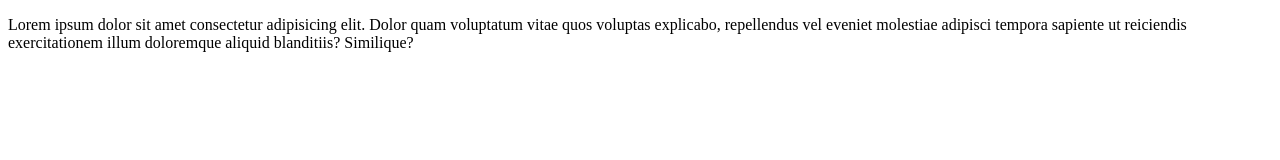
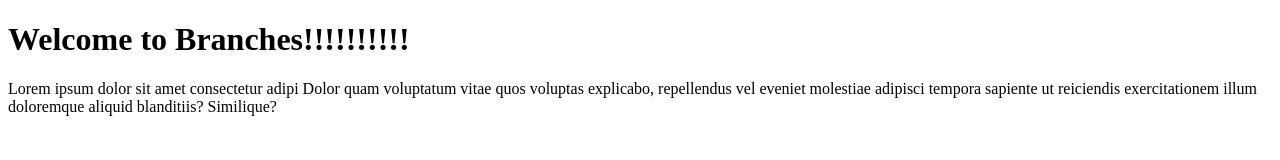
Before and after one commit to laurabartha/bunchobranches, a plain HTML site: page index.html in a window 1280 px wide. Drawn offline with Linux system fonts and the light colour scheme.

Commit message:
fix my conflicts

```diff
--- a/index.html
+++ b/index.html
@@ -7,6 +7,10 @@
   <title>Git branching lesson on test</title>
 </head>
 <body>
-  <p> Lorem ipsum dolor sit amet consectetur adipisicing elit. Dolor quam voluptatum vitae quos voluptas explicabo, repellendus vel eveniet molestiae adipisci tempora sapiente ut reiciendis exercitationem illum doloremque aliquid blanditiis? Similique?</p>
+  <h1> Welcome to Branches!!!!!!!!!!</h1>
+  <p> Lorem ipsum dolor sit amet consectetur adipi
+Dolor quam voluptatum vitae quos voluptas explicabo, repellendus vel eveniet molestiae adipisci tempora sapiente ut reiciendis exercitationem illum doloremque aliquid blanditiis? Similique?</p>
+
+
 </body>
 </html>
```
